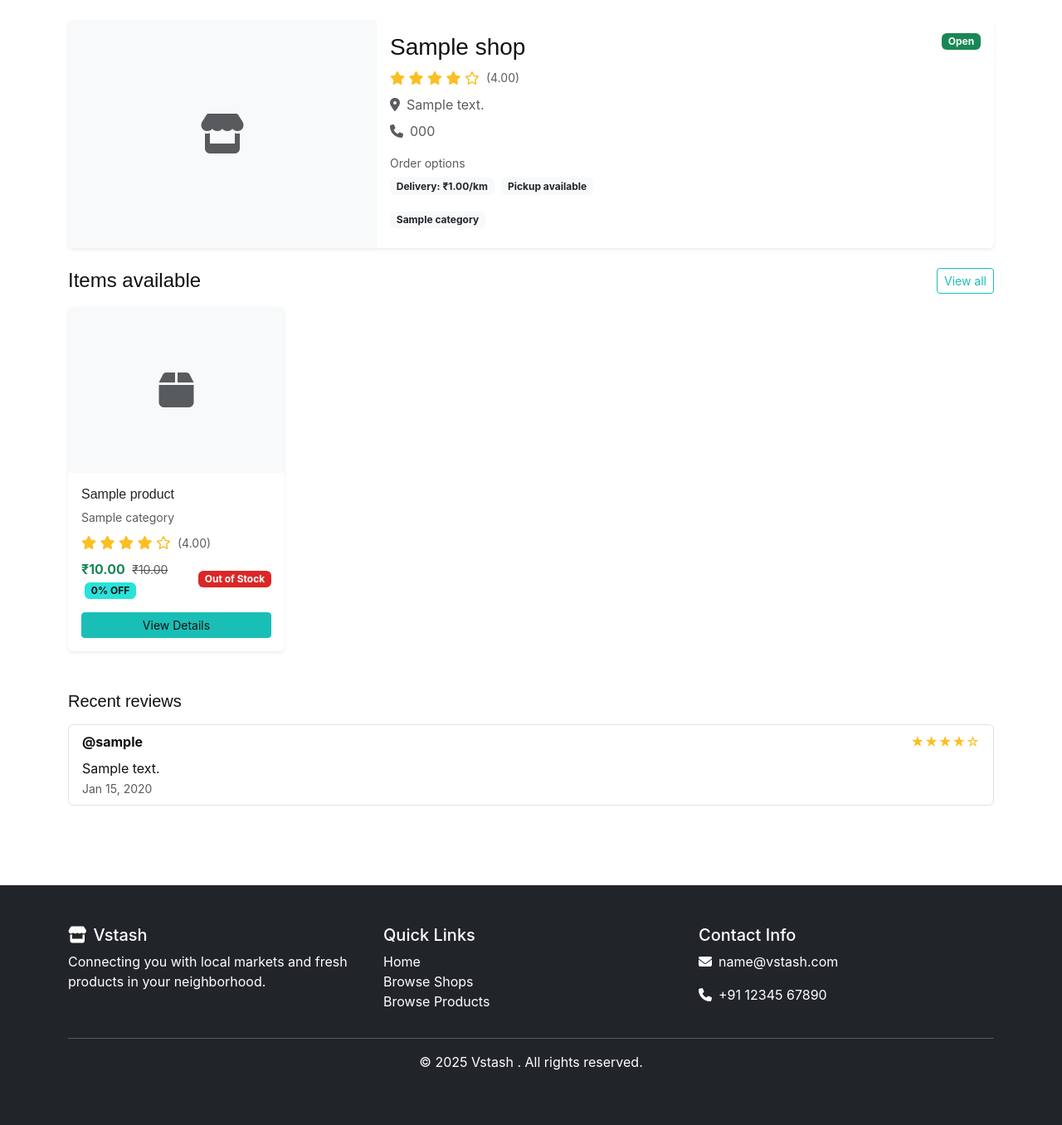
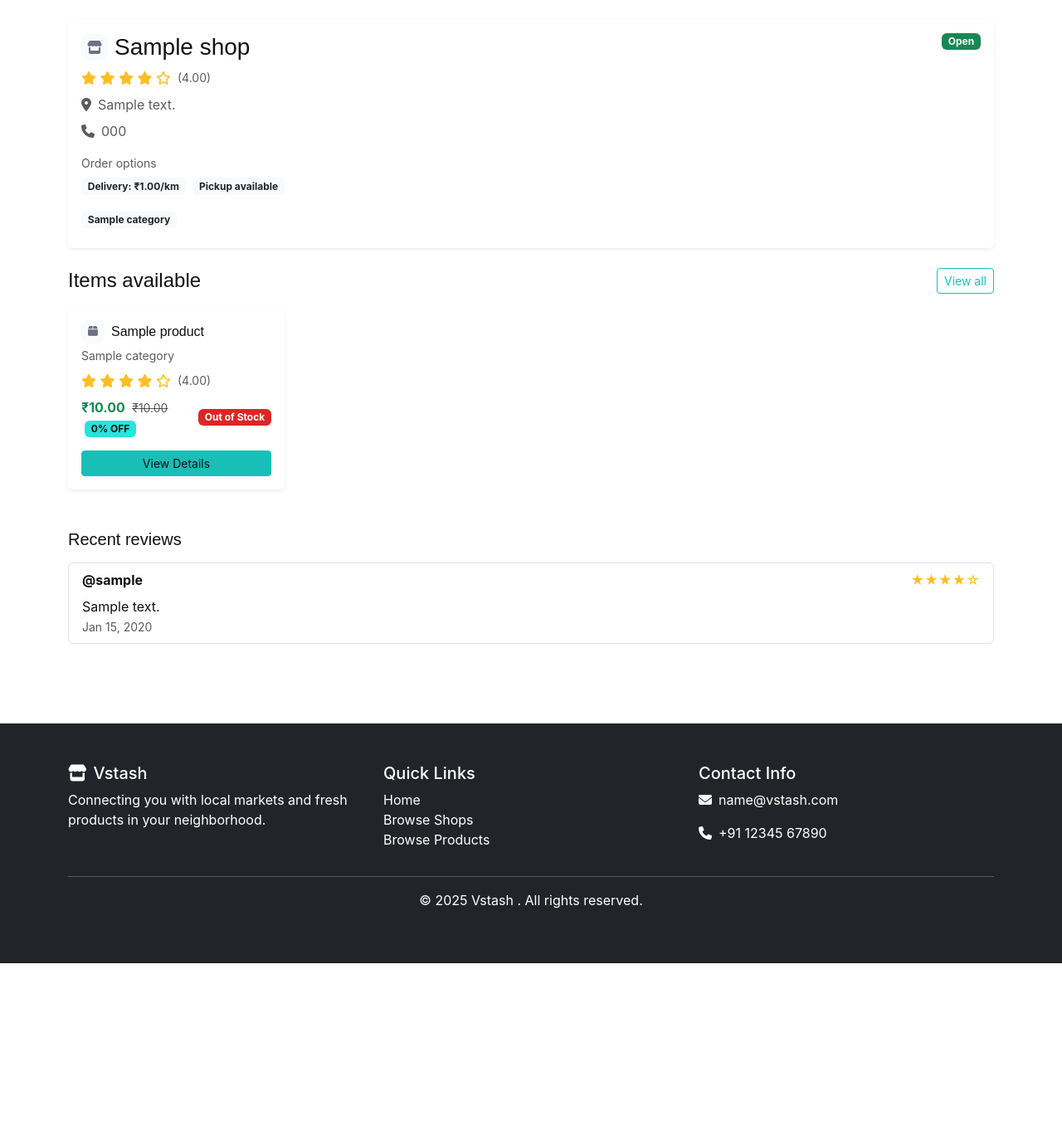
Before and after one commit to sushanksingh00/market-nearby, a Django app: page /shops/1/ in a window 1280 px wide. Shown: the part 134-1490 px from the top of the page at 83% size. After the commit the page ends 1295 px from the top, so only its background shows below. Run offline with Django 5.2, Linux system fonts and the light colour scheme; tables that the repository leaves empty hold one stand-in row (values such as "Sample post").

Commit message:
image update 2.0

```diff
--- a/static/css/theme.css
+++ b/static/css/theme.css
@@ -163,14 +163,23 @@ h1, h2, h3, h4, h5, h6 {
 }
 
 /* Product and shop cards */
-.product-card .card-img-top {
-    height: 200px;
-    object-fit: cover;
+.entity-mark {
+    width: 2rem;
+    height: 2rem;
+    display: inline-flex;
+    align-items: center;
+    justify-content: center;
+    border-radius: 0.6rem;
+    background-color: var(--background-light);
+    color: var(--text-light);
+    flex: 0 0 auto;
 }
 
-.shop-card .card-img-top {
-    height: 250px;
-    object-fit: cover;
+.entity-mark-sm {
+    width: 1.75rem;
+    height: 1.75rem;
+    border-radius: 0.5rem;
+    font-size: 0.85rem;
 }
 
 /* Ratings */
--- a/templates/shops/shop_detail.html
+++ b/templates/shops/shop_detail.html
@@ -15,16 +15,12 @@
 
   <!-- Shop header -->
   <div class="card border-0 shadow-sm mb-4">
-    <div class="row g-0">
-      <div class="col-md-4">
-        <div class="bg-light d-flex align-items-center justify-content-center rounded-start w-100 h-100" style="min-height: 220px;">
-          <i class="fas fa-store fa-3x text-muted"></i>
-        </div>
-      </div>
-      <div class="col-md-8">
     <div class="card-body">
       <div class="d-flex align-items-start justify-content-between">
-            <h1 class="h3 mb-2">{{ shop.name }}</h1>
+        <div class="d-flex align-items-center gap-2">
+          <span class="entity-mark"><i class="fas fa-store"></i></span>
+          <h1 class="h3 mb-0">{{ shop.name }}</h1>
+        </div>
         {% if shop.is_open %}
           <span class="badge bg-success">Open</span>
         {% else %}
@@ -32,7 +28,7 @@
         {% endif %}
       </div>
 
-          <div class="d-flex align-items-center mb-2">
+      <div class="d-flex align-items-center mb-2 mt-2">
         <div class="rating me-2">
           {% for i in "12345" %}
             {% if forloop.counter <= shop.rating %}
@@ -72,8 +68,6 @@
       </div>
     </div>
   </div>
-    </div>
-  </div>
 
   <!-- Products from this shop -->
   <div class="d-flex justify-content-between align-items-center mb-3">
@@ -85,11 +79,11 @@
     {% for product in products %}
       <div class="col-lg-3 col-md-4 col-sm-6">
         <div class="card product-card border-0 shadow-sm h-100">
-          <div class="card-img-top bg-light d-flex align-items-center justify-content-center" style="height: 200px;">
-            <i class="fas fa-box fa-3x text-muted"></i>
+          <div class="card-body d-flex flex-column">
+            <div class="d-flex align-items-center gap-2 mb-1">
+              <span class="entity-mark entity-mark-sm"><i class="fas fa-box"></i></span>
+              <h6 class="card-title mb-0">{{ product.name }}</h6>
             </div>
-          <div class="card-body d-flex flex-column">
-            <h6 class="card-title">{{ product.name }}</h6>
             <p class="text-muted small mb-2">{{ product.category.name }}</p>
 
             <div class="d-flex align-items-center mb-2">
```
Also changed, not shown: templates/shops/index.html (+8 -10 lines), templates/shops/product_detail.html (+10 -15 lines), templates/shops/product_list.html (+4 -5 lines), templates/shops/shop_list.html (+3 -9 lines). Lines whose indentation alone changed are shown as unchanged.
